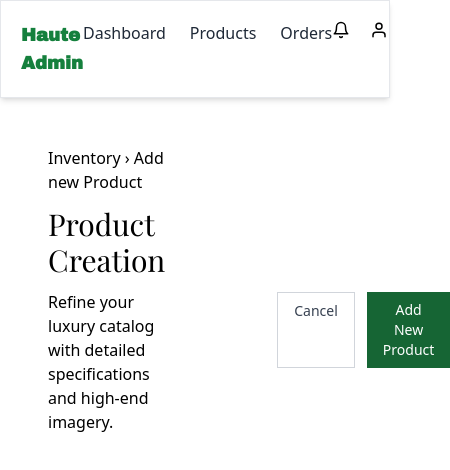
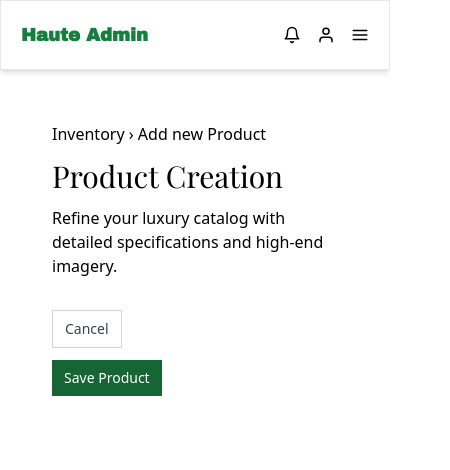
Before and after one commit to AhmedHassan-Ahmed/clothes-shop, a React (Vite) app: page /create-product in a window 390 px wide. Shown: the top 470 px of the page, 450 px wide, since content can reach past the window. Built offline with nearby package versions, Linux system fonts and the light colour scheme; a web font is replaced by a local one.

Commit message:
responsive

```diff
--- a/src/components/Button.jsx
+++ b/src/components/Button.jsx
@@ -5,9 +5,16 @@ function Buttons({label, variant = "primary"}){
     };
 
     return(
-        <button className={`flex px-4 py-2 text-sm mt-10 ${styles[variant]}
-             transition`}>
-            {label}</button>
+        <button
+            className={`
+                w-fit
+                px-3 py-2 text-sm
+                transition duration-300
+                ${styles[variant]}
+            `}
+        >
+            {label}
+        </button>
     )
 }
 
--- a/src/components/Navbar.jsx
+++ b/src/components/Navbar.jsx
@@ -1,26 +1,44 @@
-import { FiBell, FiUser } from "react-icons/fi";
+import { FiBell, FiUser, FiMenu, FiX } from "react-icons/fi";
+import { useState } from "react";
 
-function Navbar(){
-    return(
-        <>
-            <div className="w-full bg-white border shadow-md flex justify-between p-5 ">
+function Navbar() {
+    const [open, setOpen] = useState(false);
+
+    return (
+        <div className="w-full bg-white border shadow-md p-5">
+
+            <div className="flex justify-between items-center">
+
                 <div className="text-green-700 font-archivo font-bold text-lg">
-                    <span>Haute Admin</span>
+                    Haute Admin
                 </div>
 
-                <div className="text-md flex gap-6 text-gray-800">
-                    <span className="cursor-pointer hover:text-green-700 transition-all duration-500 hover:-translate-y-1">Dashboard</span>
-                    <span className="cursor-pointer hover:text-green-700 transition-all duration-500 hover:-translate-y-1">Products</span>
-                    <span className="cursor-pointer hover:text-green-700 transition-all duration-500 hover:-translate-y-1">Orders</span>
+                <div className="hidden md:flex gap-6 text-gray-800 transition-all duration-500">
+                    <span className="cursor-pointer hover:text-green-700 transition">Dashboard</span>
+                    <span className="cursor-pointer hover:text-green-700 transition">Products</span>
+                    <span className="cursor-pointer hover:text-green-700 transition">Orders</span>
                 </div>
 
-                <div className="flex gap-5 text-lg">
-                    <FiBell className="cursor-pointer hover:scale-110"/>
-                    <FiUser className="cursor-pointer hover:scale-110"/>
+                <div className="flex items-center gap-4 text-lg">
+
+                    <FiBell className="cursor-pointer hover:scale-110" />
+                    <FiUser className="cursor-pointer hover:scale-110" />
+
+                    <div className="md:hidden cursor-pointer" onClick={() => setOpen(!open)}>
+                        {open ? <FiX /> : <FiMenu />}
+                    </div>
                 </div>
             </div>
-        </>
-    )
+
+            {open && (
+                <div className="flex flex-col mt-4 gap-3 text-gray-800 md:hidden">
+                    <span className="cursor-pointer hover:text-green-700 transition">Dashboard</span>
+                    <span className="cursor-pointer hover:text-green-700 transition">Products</span>
+                    <span className="cursor-pointer hover:text-green-700 transition">Orders</span>
+                </div>
+            )}
+        </div>
+    );
 }
 
 export default Navbar;
--- a/src/components/PageHeader.jsx
+++ b/src/components/PageHeader.jsx
@@ -2,8 +2,15 @@ import Button from "../components/Button";
 
 function PageHeader({page,title,desc}){
     return(
-        <div className="flex justify-between items-center ">
-            <div className="m-12 font-sans text-md">
+        <div className="
+                    flex flex-col
+                    md:flex-row
+                    justify-between items-start
+                    gap-8
+                    mt-10 mx-10
+                    p-3
+                    ">
+            <div className=" font-sans text-md">
                 <div className="">
                     <span className="">Inventory</span>
                     <span className=""> › </span>
@@ -16,14 +23,21 @@ function PageHeader({page,title,desc}){
                     {desc}
                 </div>
             </div>
-            <div className="flex gap-3 mx-16 mt-10">
+
+                <div className="
+                    flex flex-col
+                    md:flex-row
+                    gap-3
+                    w-full
+                    md:w-auto md:mt-16
+                ">
                     <Button
                         label="Cancel"
                         variant="outline"
                     />
 
                     <Button
-                    label="Add New Product"
+                        label="Save Product"
                         variant="primary"
                     />
             </div>
```
Lines whose indentation alone changed are shown as unchanged.
